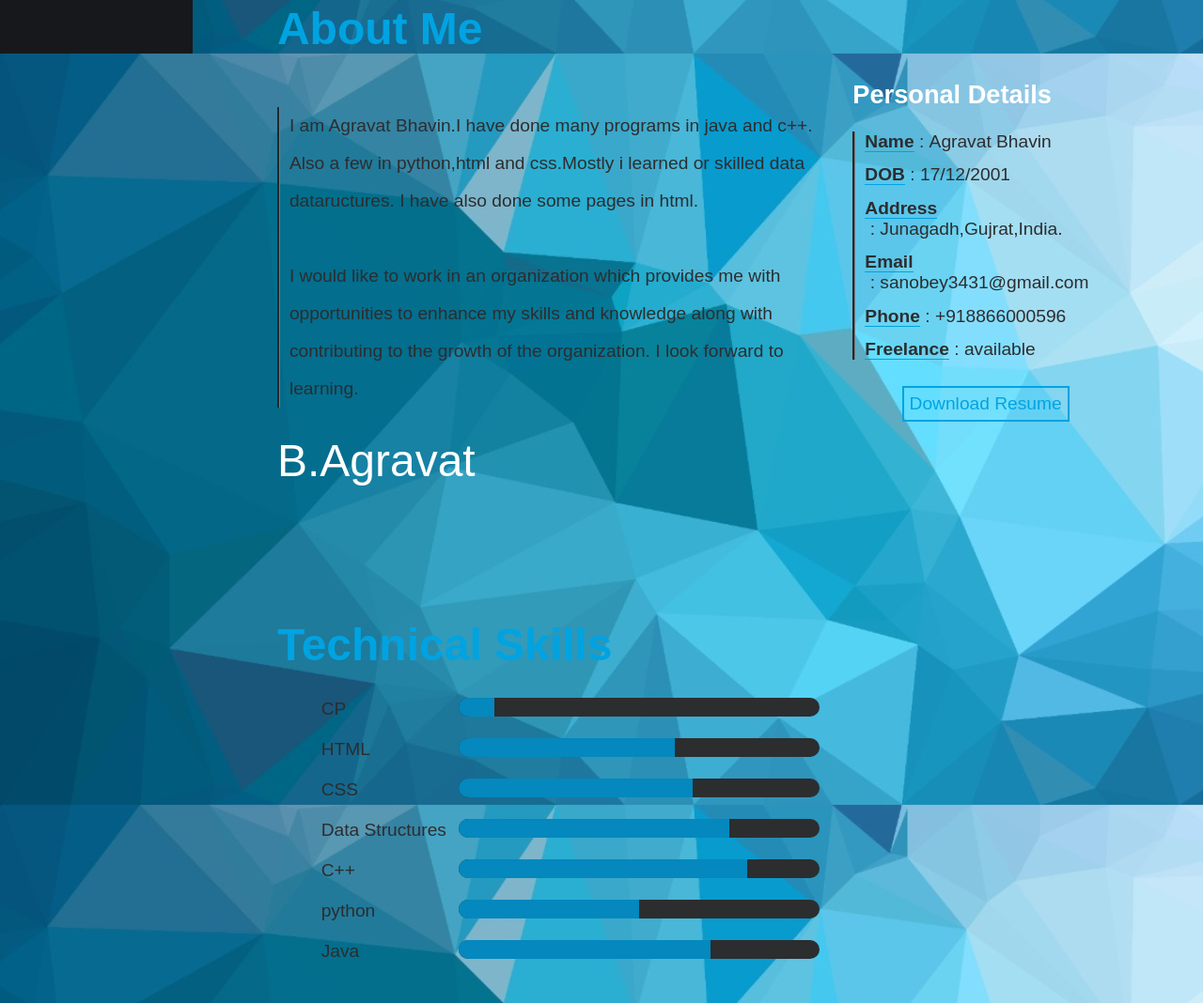
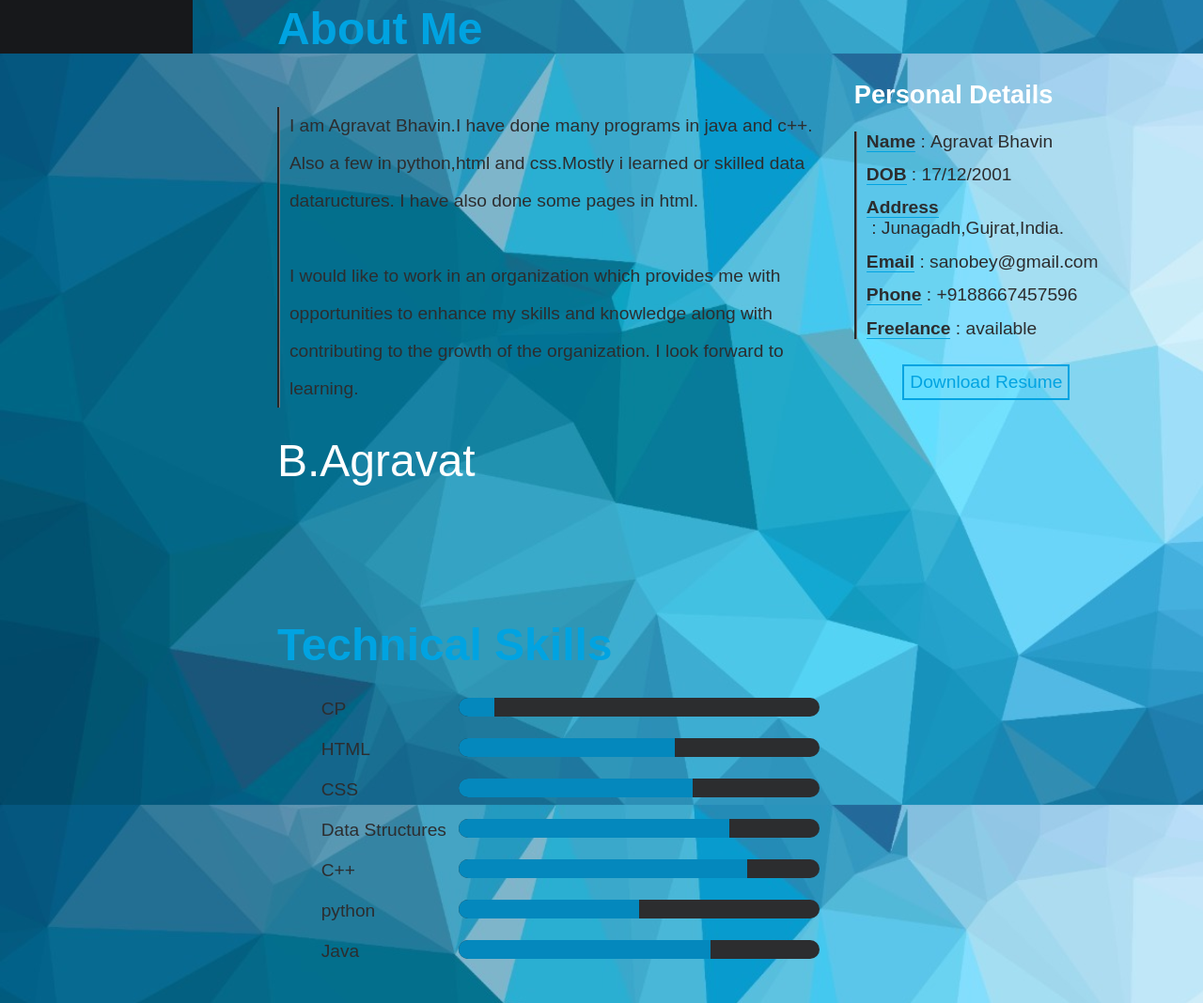
Before and after one commit to Bhavin-1712/portfolio, a plain HTML site: page index.html in a window 1280 px wide. Shown: the part 743-1811 px from the top of the page at 94% size. Drawn offline with Linux system fonts and the light colour scheme.

Commit message:
Update index.html

```diff
--- a/index.html
+++ b/index.html
@@ -285,8 +285,8 @@
 							<li><span>Name</span><p>&nbsp:&nbspAgravat Bhavin</p></li>
 							<li><span>DOB</span><p>&nbsp:&nbsp17/12/2001</p></li>
 							<li><span>Address</span><p>&nbsp:&nbspJunagadh,Gujrat,India.</p></li>
-							<li><span>Email</span><p>&nbsp:&nbspsanobey3431@gmail.com</p></li>
-							<li><span>Phone</span><p>&nbsp:&nbsp+918866000596</p></li>
+							<li><span>Email</span><p>&nbsp:&nbspsanobey@gmail.com</p></li>
+							<li><span>Phone</span><p>&nbsp:&nbsp+9188667457596</p></li>
 							<li><span>Freelance</span><p>&nbsp:&nbspavailable</p></li>
 						</ul>
 						<center>
```
